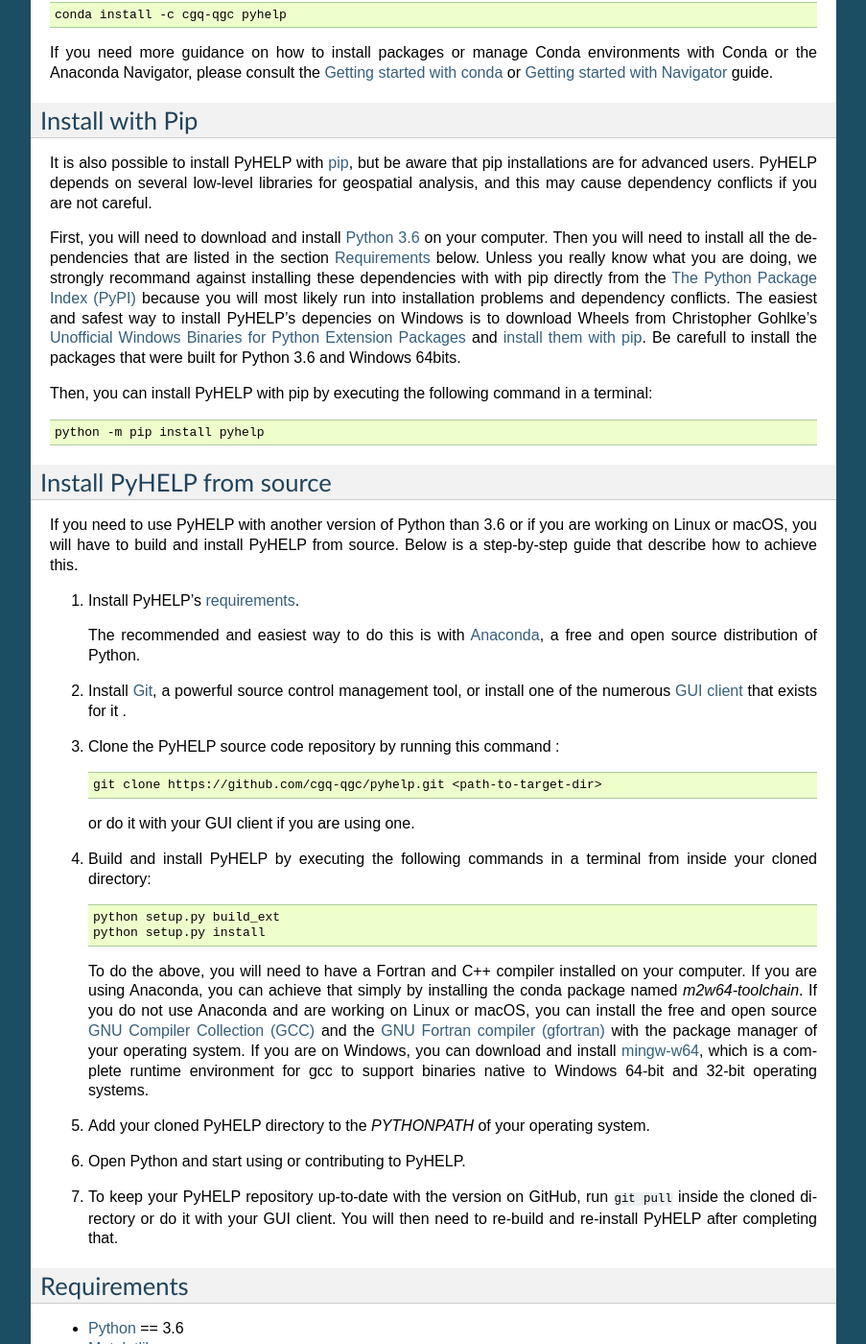
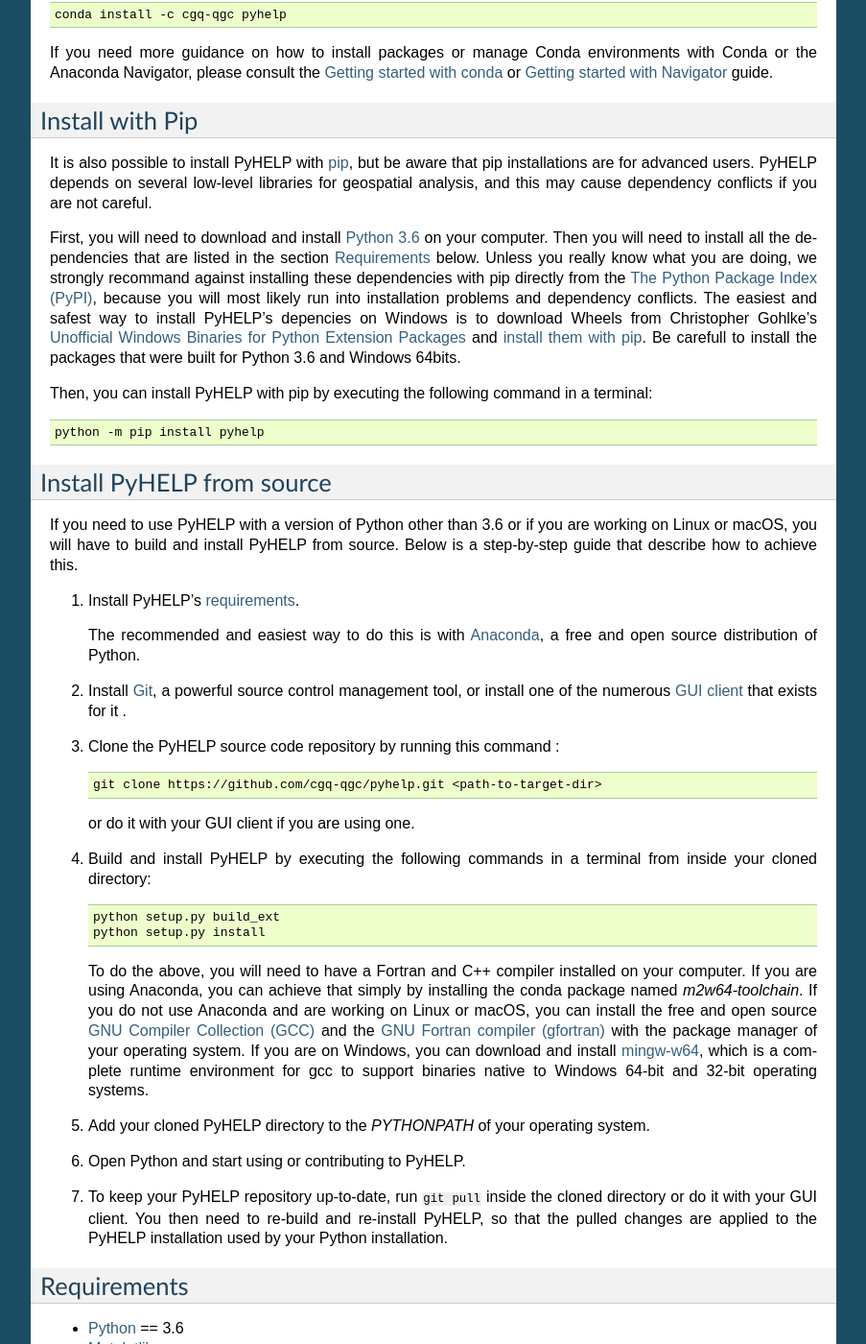
Before and after one commit to cgq-qgc/pyhelp, a Sphinx documentation site: the page built from docs/installation.rst, in a window 1280 px wide and 1400 px high, scrolled down 562 px. Shown: the whole window at 96% size, without its empty margins (198-1101 px from the left). Built offline with Sphinx 7.4.7, drawn with Linux system fonts in a browser that asks for light colours; formulas are drawn with MathJax 3; some of the changed text lies outside the part shown.

Commit message:
Minor improvements to the text

```diff
--- a/docs/installation.rst
+++ b/docs/installation.rst
@@ -3,7 +3,7 @@
 
 Pip Wheels and Conda packages are both available for Python 3.6 on the
 Windows 64bits plateform.
-If you need to use PyHELP with another version of Python than 3.6 or if you
+If you need to use PyHELP with a version of Python other than 3.6 or if you
 are working on Linux or macOS, you will have to build and install PyHELP from
 source.
 
@@ -28,8 +28,8 @@
 
    conda create -n my_new_env_name python=3.6
 
-Note that this step is required if your default Conda environment named `base`
-is not using Python 3.6.
+Note that the above step is required if your default Conda environment
+named `base` is not using Python 3.6.
 
 Then, PyHELP can be installed, along with all its dependencies, by executing
 the following command in a terminal:
@@ -54,8 +54,8 @@
 Then you will need to install all the dependencies that are listed in
 the section :ref:`sec_requirements` below.
 Unless you really know what you are doing, we strongly recommand against
-installing these dependencies with with pip directly from the
-`The Python Package Index (PyPI)`_ because you will most likely run into
+installing these dependencies with pip directly from the
+`The Python Package Index (PyPI)`_, because you will most likely run into
 installation problems and dependency conflicts.
 The easiest and safest way to install PyHELP's depencies on Windows is to
 download Wheels from Christopher Gohlke's
@@ -75,7 +75,7 @@
 Install PyHELP from source
 ---------------------------------
 
-If you need to use PyHELP with another version of Python than 3.6 or if you
+If you need to use PyHELP with a version of Python other than 3.6 or if you
 are working on Linux or macOS, you will have to build and install
 PyHELP from source.
 Below is a step-by-step guide that describe how to achieve this.
@@ -120,9 +120,11 @@
 
 #. Open Python and start using or contributing to PyHELP.
 
-#. To keep your PyHELP repository up-to-date with the version on GitHub,
-   run ``git pull`` inside the cloned directory or do it with your GUI client.
-   You will then need to re-build and re-install PyHELP after completing that.
+#. To keep your PyHELP repository up-to-date, run ``git pull`` inside the
+   cloned directory or do it with your GUI client.
+   You then need to re-build and re-install PyHELP, so that the pulled
+   changes are applied to the PyHELP installation used by your Python
+   installation.
 
 .. _sec_requirements:
 
```
